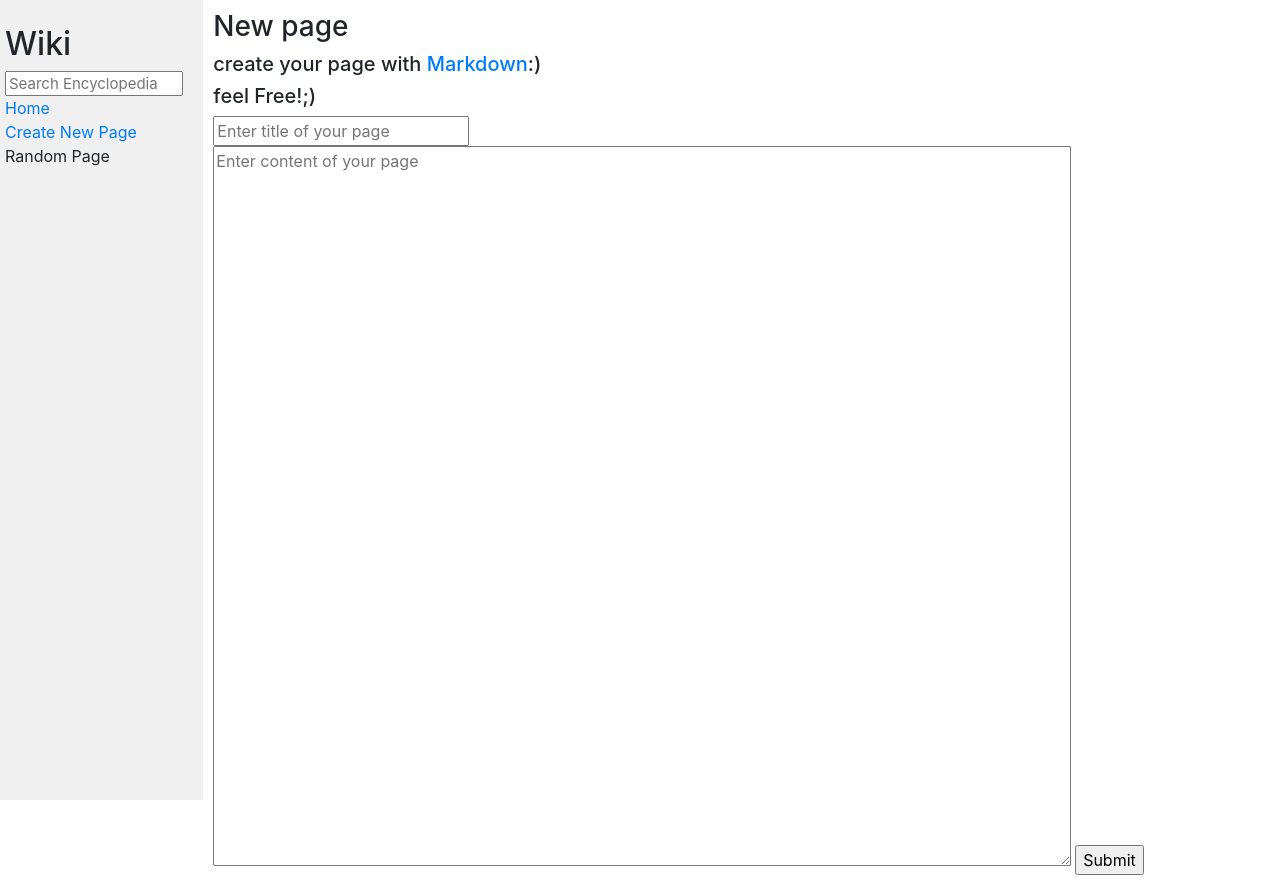
After one commit to AmirhosseinSafari/project-1-cs50, a Django app: page //new_page in a window 1280 px wide. The commit adds this page. Run offline with Django 3.2, Linux system fonts and the light colour scheme; some libraries are stand-ins or nearby versions.

Commit message:
messages file added, creating new page is done,preveteing of adding exsisted entry file, preventig of adding a file with upper or lower file name of exisiting file, added

```diff
--- /dev/null
+++ b/wiki/encyclopedia/templates/encyclopedia/createNewPage.html
@@ -0,0 +1,21 @@
+{% extends "encyclopedia/layout.html" %}
+
+{% block title %}
+    Create New Page
+{% endblock %}
+
+{% block body %}
+    <h3>New page</h3>
+    <h5>create your page with
+        <a href="https://help.github.com/en/github/writing-on-github/basic-writing-and-formatting-syntax">Markdown</a>:)
+    </h5>
+    <h5>feel Free!;)</h5>
+
+    <form action="{% url 'save_new_page' %}" method="post">
+        {% csrf_token %}
+        <input type="text" name="title_of_page" placeholder="Enter title of your page">
+        <textarea name="content_of_page" rows="30" cols="100" placeholder="Enter content of your page"></textarea>
+        <input type="submit" value="Submit">
+    </form>
+
+{% endblock %}
--- a/wiki/encyclopedia/templates/encyclopedia/layout.html
+++ b/wiki/encyclopedia/templates/encyclopedia/layout.html
@@ -20,7 +20,7 @@
                     <a href="{% url 'index' %}">Home</a>
                 </div>
                 <div>
-                    Create New Page
+                    <a href="{% url 'new_page' %}">Create New Page</a>
                 </div>
                 <div>
                     Random Page
--- a/wiki/encyclopedia/urls.py
+++ b/wiki/encyclopedia/urls.py
@@ -5,5 +5,7 @@ from . import views
 urlpatterns = [
     path("", views.index, name="index"),
     path("<str:entries_title>", views.entries, name="entries"),
-    path("/search", views.entries_search, name="entries_search")
+    path("/search", views.entries_search, name="entries_search"),
+    path("/new_page", views.create_new_page, name="new_page"),
+    path("/new_page/saved_page", views.save_new_page, name="save_new_page")
 ]
--- a/wiki/encyclopedia/views.py
+++ b/wiki/encyclopedia/views.py
@@ -1,7 +1,7 @@
 from django.shortcuts import render
 
 from . import util
-
+import os
 
 def index(request):
     return render(request, "encyclopedia/index.html", {
@@ -40,3 +40,33 @@ def entries_search(request):
             "entries": entryies_list,
             "entry_title": entries_title
         })
+
+def create_new_page(request):
+    return render(request, "encyclopedia/createNewPage.html")
+
+def save_new_page(request):
+
+    entries_title = str(request.POST["title_of_page"])
+    entries_content = str(request.POST["content_of_page"])
+
+    flag = False
+    for entry in util.list_entries():
+        if entry.upper() == entries_title.upper():
+            flag = True
+
+    if flag == False:
+
+        file_name = entries_title + '.md'
+        filepath = os.path.join('D:\edx\project1\wiki\entries', file_name)
+        open(filepath, "a")
+
+        return render(request , "encyclopedia/entries.html", {
+            "entry_content": entries_content,
+            "entries_title": entries_title
+        })
+
+    else:
+        return render(request , "encyclopedia/messages.html", {
+            "message_title": "Error:Page exist!",
+            "message": "Page with \"" + entries_title + "\" exist!"
+        })
```
Also changed, not shown: wiki/encyclopedia/templates/encyclopedia/messages.html (added, +11 -0 lines), wiki/entries/js.md (added).
